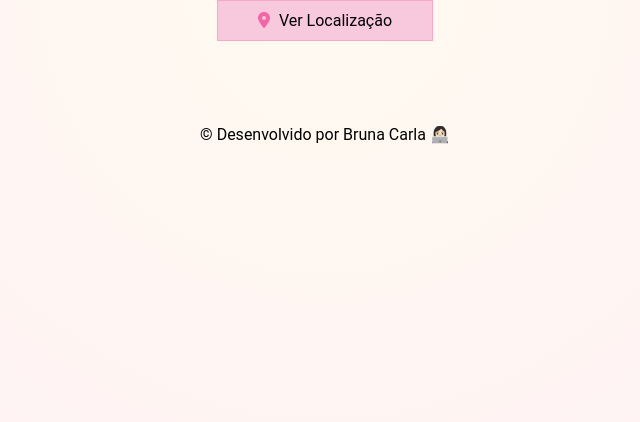
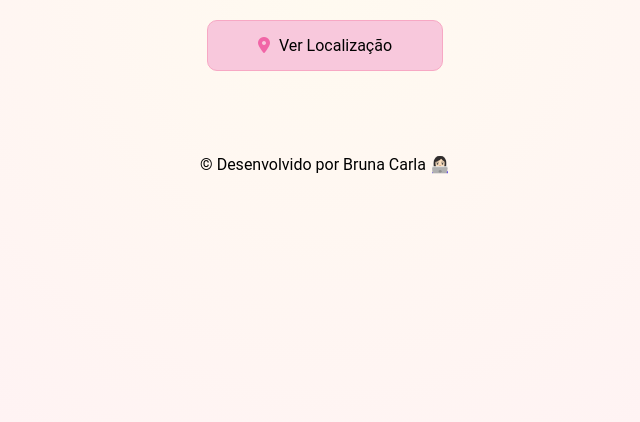
Before and after one commit to santiagobruna/linktree_nail, a plain HTML site: page index.html in a window 1280 px wide. Shown: the part 442-864 px from the top of the page, without its empty margins (315-955 px from the left). Drawn offline with Linux system fonts and the light colour scheme.

Commit message:
update css links

```diff
--- a/src/styles/styles.css
+++ b/src/styles/styles.css
@@ -42,12 +42,13 @@ margin: 30px 0;
 
 /* Links */
 li {
+border-radius: 10px ;
 display: flex;
 align-items: center; /* Centraliza ícone e texto */
 justify-content: center;
 gap: 12px;
 border: 1px solid #f7a8c4;
-padding: 10px;
+padding: 15px 20px;
 margin-bottom: 20px;
 background-color: #f8c8dc;
 cursor: pointer;
```
